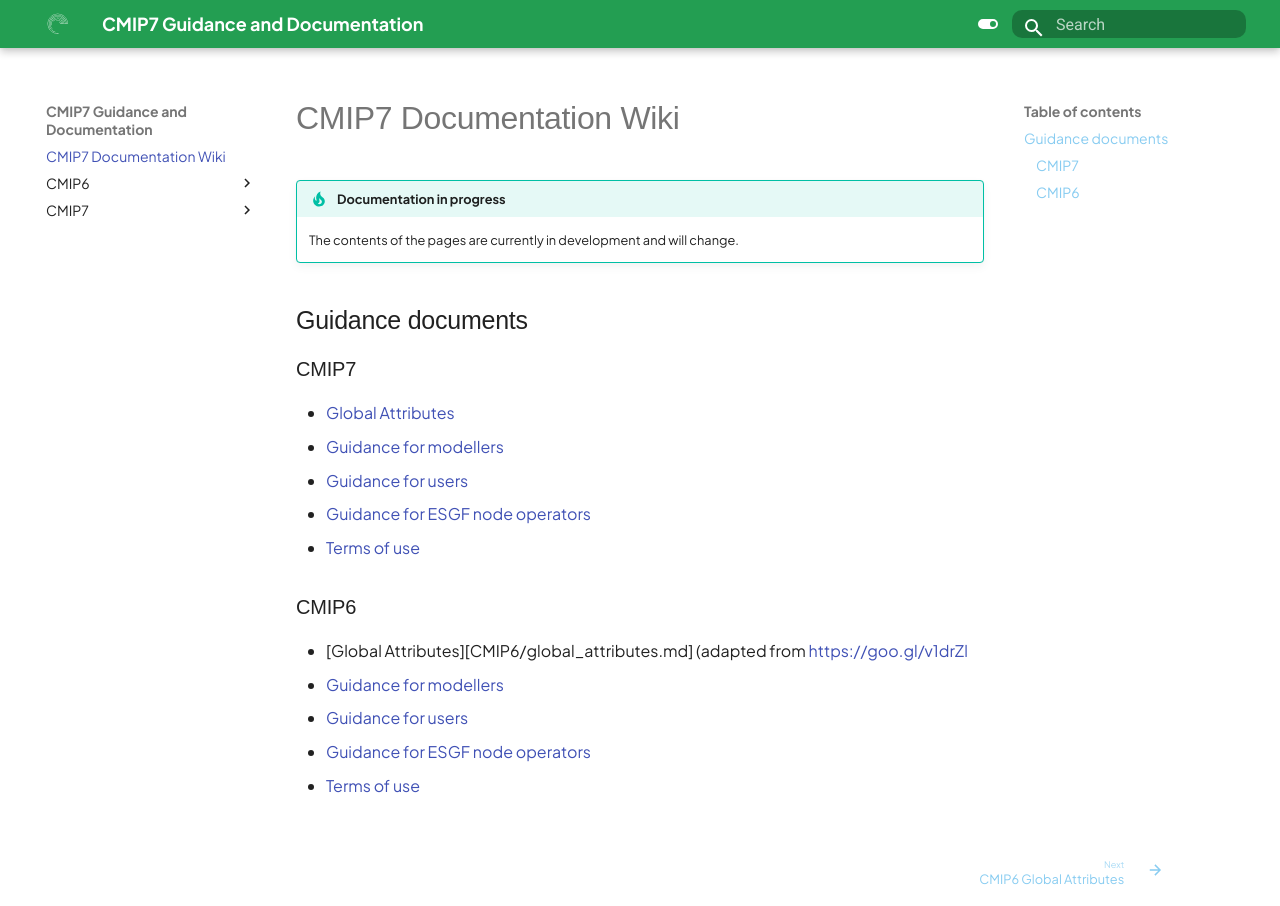
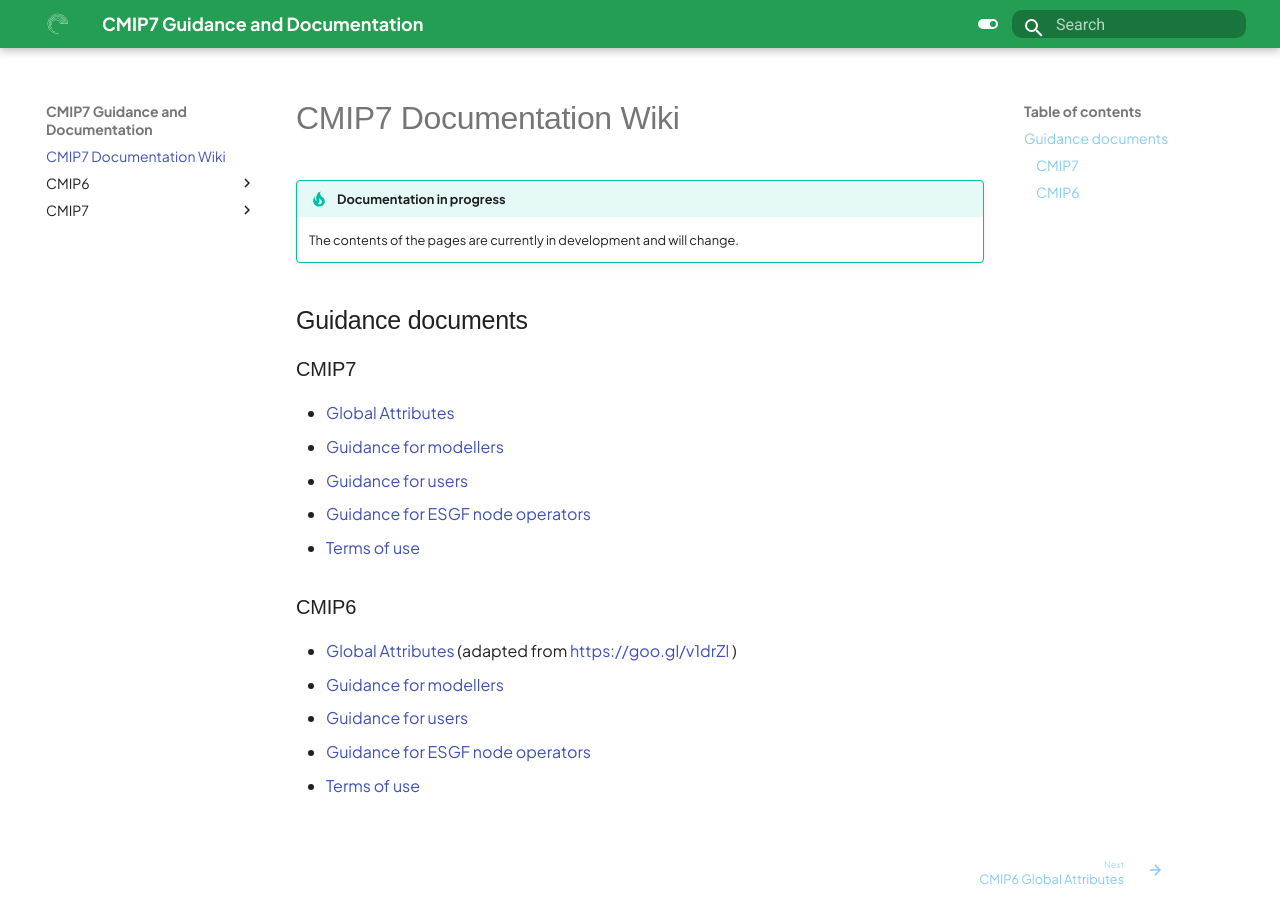
Before and after one commit to WCRP-CMIP/cmip7-guidance, an MkDocs documentation site: the page built from docs/index.md, in a window 1280 px wide. Built offline with MkDocs 1.6.1 and Material for MkDocs 9.7.7, drawn with Linux system fonts in a browser that asks for light colours; some web fonts are replaced.

Commit message:
fixed typo

```diff
--- a/docs/index.md
+++ b/docs/index.md
@@ -14,7 +14,7 @@
 - [Guidance for ESGF node operators](CMIP7/guidance_for_esgf.md)
 - [Terms of use](CMIP7/terms_of_use.md)
 ### CMIP6
-- [Global Attributes][CMIP6/global_attributes.md] (adapted from [https://goo.gl/v1drZl](http://goo.gl/v1drZl)
+- [Global Attributes](CMIP6/global_attributes.md) (adapted from [https://goo.gl/v1drZl](http://goo.gl/v1drZl) )
 - [Guidance for modellers](CMIP6/guidance_for_modellers.md)
 - [Guidance for users](CMIP6/guidance_for_users.md)
 - [Guidance for ESGF node operators](CMIP6/guidance_for_esgf.md)
```
